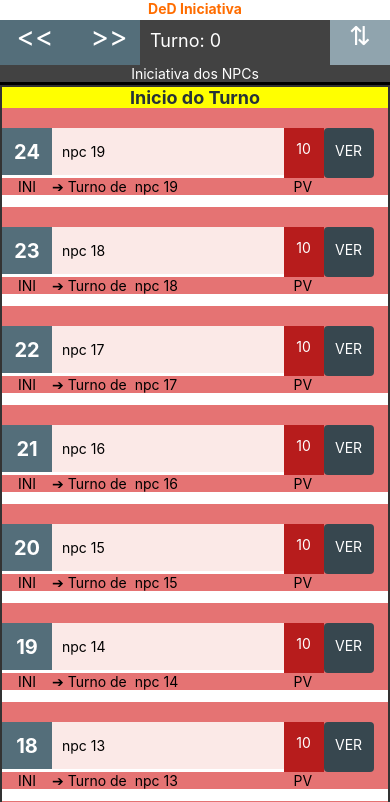
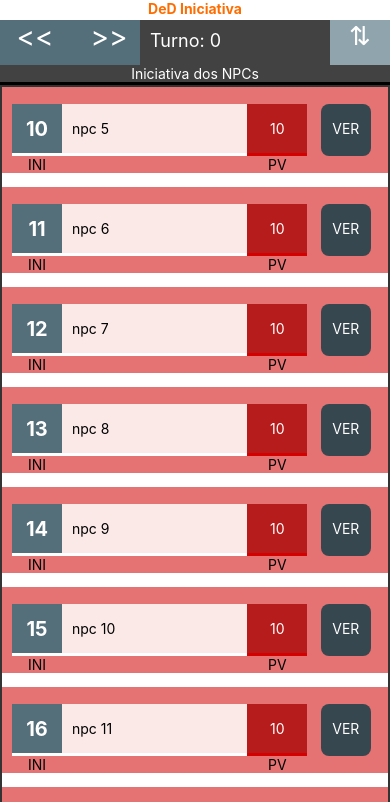
Before and after one commit to carlosh7sousa/iniciativa-ded-5e, a React Native app: screen / in a window 390 px wide. Shown: the top 802 px of the page. Built offline with nearby package versions, Linux system fonts and the light colour scheme.

Commit message:
fix: correções de layout

```diff
--- a/app/components/footer/footer-page.tsx
+++ b/app/components/footer/footer-page.tsx
@@ -20,7 +20,7 @@ export default class FooterPage extends Component<{ sortList(), nextTurn(), prev
                             <Text style={css.lblBtnAddNpc}>{labels.header.btnAddNpcLabel}</Text>
                         </Pressable>
 
-                        <TextInput style={css.txtAddNpc} keyboardType="default" onChangeText={this.props.addTextChange}></TextInput>
+                        <TextInput style={css.txtAddNpc} selectTextOnFocus  onChangeText={this.props.addTextChange}></TextInput>
                     </SafeAreaView>
 
                     <Pressable style={css.btnLimpar} onPress={this.props.clearAllNpc} onLongPress={this.props.clearAllList} >
--- a/app/components/npc/npc-page.tsx
+++ b/app/components/npc/npc-page.tsx
@@ -1,6 +1,6 @@
 import React, { Component } from 'react';
 import Npc from '../../models/npc';
-import { View, TextInput, Pressable, Text } from 'react-native';
+import { View, TextInput, Pressable, Text, SafeAreaView } from 'react-native';
 import { cssNpc as css } from "./npc-style";
 import { labels } from "../../models/labels";
 
@@ -30,70 +30,55 @@ export default class NpcPage extends Component<{ index: number, handlerSetNpc(np
 
 
 
-    getNpcView() {
+    // getNpcView() {
 
-        let npc: Npc = this.props.handlerGetNpc(this.props.index);
-        let npcView = css.npcViewCtrl;
-        if (npc != null) {
+    //     let npc: Npc = this.props.handlerGetNpc(this.props.index);
+    //     let npcView = css.npcViewCtrl;
 
-            if (!npc.isPlayer && npc.seuTurno){
-                return css. npcViewCtrlSelected;
-            }
+    // }
 
-            if (npc.isPlayer && npc.seuTurno) {
-                return css. playerViewCtrlSelected;
-            }
+    // getNpcViewLabel() {
+    //     let npc: Npc = this.props.handlerGetNpc(this.props.index);
+    //     let npcViewLabel = css.npcViewLabelCtrl;
 
-            if (npc.isPlayer && !npc.seuTurno) {
-                return css.playerViewCtrl;
-            }
-        }
+    //     if (npc != null) {
 
-        return npcView;
-    }
+    //         if (!npc.isPlayer && npc.seuTurno) {
+    //             return css.npcViewLabelCtrlSelected;
+    //         }
 
-    getNpcViewLabel() {
-        let npc: Npc = this.props.handlerGetNpc(this.props.index);
-        let npcViewLabel = css.npcViewLabelCtrl;
+    //         if (npc.isPlayer && npc.seuTurno) {
+    //             return css.playerViewLabelCtrlSelected;
+    //         }
 
-        if (npc != null) {
+    //         if (npc.isPlayer && !npc.seuTurno) {
+    //             return css.playerViewLabelCtrl;
+    //         }
+    //     }
 
-            if (!npc.isPlayer && npc.seuTurno){
-                return css. npcViewLabelCtrlSelected;
-            }
+    //     return npcViewLabel;
+    // }
 
-            if (npc.isPlayer && npc.seuTurno) {
-                return css. playerViewLabelCtrlSelected;
-            }
+    // getNpcCtrlViewLabel() {
+    //     let npc: Npc = this.props.handlerGetNpc(this.props.index);
+    //     let npcControlViewLabel = css.npcControlViewLabelCtrl;
 
-            if (npc.isPlayer && !npc.seuTurno) {
-                return css.playerViewLabelCtrl;
-            }
-        }
+    //     if (npc != null) {
+    //         if (!npc.isPlayer && npc.seuTurno) {
+    //             return css.npcControlViewLabelCtrlSelected;
+    //         }
 
-        return npcViewLabel;
-    }
+    //         if (npc.isPlayer && npc.seuTurno) {
+    //             return css.playerControlViewLabelCtrlSelected;
+    //         }
 
-    getNpcCtrlViewLabel() {
-        let npc: Npc = this.props.handlerGetNpc(this.props.index);
-        let npcControlViewLabel = css.npcControlViewLabelCtrl;
+    //         if (npc.isPlayer && !npc.seuTurno) {
+    //             return css.playerControlViewLabelCtrl;
+    //         }
 
-        if (npc != null) {
-            if (!npc.isPlayer && npc.seuTurno){
-                return css. npcControlViewLabelCtrlSelected;
-            }
-
-            if (npc.isPlayer && npc.seuTurno) {
-                return css. playerControlViewLabelCtrlSelected;
-            }
-
-            if (npc.isPlayer && !npc.seuTurno) {
-                return css.playerControlViewLabelCtrl;
-            }
-
-            return npcControlViewLabel;
-        }
-    }
+    //         return npcControlViewLabel;
+    //     }
+    // }
 
     handlePvTextChange = (strNewValue: string) => {
         let npc: Npc = this.props.handlerGetNpc(this.props.index);
@@ -127,7 +112,7 @@ export default class NpcPage extends Component<{ index: number, handlerSetNpc(np
                 newValue = 0;
             }
 
-            if (newValue > 99){
+            if (newValue > 99) {
                 newValue = 99;
             }
 
@@ -160,13 +145,17 @@ export default class NpcPage extends Component<{ index: number, handlerSetNpc(np
 
     handlerTurnoDe = (): string => {
 
-        let nome: string = this.props.handlerGetNpc(this.props.index).name;
+        let npc: Npc = this.props.handlerGetNpc(this.props.index);
 
-        if (nome.length > 20) {
-            return nome.substring(0, 20) + "..."
+        if (npc != null && npc.seuTurno){
+            return labels.npc.token + " " + npc.name
         }
 
-        return nome;
+        if (npc != null && npc.seuTurno && npc.name.length > 20){
+            return labels.npc.token + " " + npc.name.substring(0, 20) + "..."
+        }
+
+        return "";
 
     }
 
@@ -197,49 +186,58 @@ export default class NpcPage extends Component<{ index: number, handlerSetNpc(np
 
 
 
-    handlerInicioTurnoVisible = () => {
 
-        let npcMaiorIniciativa: Npc = this.obterNpcMaiorIniciativa();
-        let npc: Npc = this.handlerGetNpc(this.props.index);
-
-        if (npc != null && npcMaiorIniciativa != null && npc.id === npcMaiorIniciativa.id){
-            return (<View>
-                <Text style={css.lblInicioTurno}>{labels.npc.inicioTurno}</Text>
-            </View>);
-        }
-
-
-        return "";
-    }
 
 
     render() {
 
         return (
-            <>
-                {
-                    this.handlerInicioTurnoVisible()
-                }
-                <View style={this.getNpcView()}>
-                    <TextInput selectTextOnFocus style={css.initTxtCtrl} onChangeText={this.handleIniTextChange} keyboardType='number-pad' value={this.props.handlerGetNpc(this.props.index).initiativeModifier.toString()} />
-                    <TextInput selectTextOnFocus style={css.nameTxtCtrl} onChangeText={this.handleNpcTextChange} value={this.props.handlerGetNpc(this.props.index).name} />
+            <SafeAreaView style={css.vwNpcComponent}>
 
-                    <Pressable style={css.hpTxtCtrl} onPress={this.handlerHpClick} >
-                        <Text style={css.hpTxtCtrl} >{this.props.handlerGetNpc(this.props.index).currentHp.toString()}</Text>
-                    </Pressable>
+                <SafeAreaView style={css.vwNpcRow1}>
+                    <SafeAreaView style={css.vwNpcGroupCtrl1}>
+                        <Text style={css.lblIni}> </Text>
+                        <Text style={css.lblTurnoDe}>{this.handlerTurnoDe()}</Text>
+                        <Text style={css.lblPv}></Text>
+                    </SafeAreaView>
 
-                    <View style={this.getNpcCtrlViewLabel()}>
-                        <Pressable style={css.btnCtrl} onPress={this.handleNpcDetailsButtonClick}  >
-                            <Text style={css.btnLabelCtrl}>{labels.npc.buttonLabel}</Text>
+                    <SafeAreaView style={css.vwNpcGroupCtrl2}>
+                    </SafeAreaView>
+                </SafeAreaView>
+
+
+                <SafeAreaView style={css.vwNpcRow2}>
+
+                    <SafeAreaView style={css.vwNpcGroupCtrl1}>
+                        <TextInput selectTextOnFocus style={css.txtIni} onChangeText={this.handleIniTextChange} keyboardType='number-pad' value={this.props.handlerGetNpc(this.props.index).initiativeModifier.toString()} maxLength={2} />
+                        <TextInput selectTextOnFocus style={css.txtNomeNpc} onChangeText={this.handleNpcTextChange} value={this.props.handlerGetNpc(this.props.index).name} maxLength={20}/>
+
+                        <Pressable style={css.btnPv} onPress={this.handlerHpClick} >
+                            <Text style={css.lblBtnPv} >{this.props.handlerGetNpc(this.props.index).currentHp.toString()}</Text>
                         </Pressable>
-                    </View>
-                </View>
-                <View style={this.getNpcViewLabel()}>
-                    <Text style={css.iniLblCtrl}>{labels.npc.iniLabel}</Text>
-                    <Text style={css.nameLblTokenCtrl}>{labels.npc.token} {this.handlerTurnoDe()}</Text>
-                    <Text style={css.hpLblCtrl}>{labels.npc.hpLabel}</Text>
-                </View>
-            </>
+                    </SafeAreaView>
+
+                    <SafeAreaView style={css.vwNpcGroupCtrl2}>
+                        <Pressable style={css.btnVer} onPress={this.handleNpcDetailsButtonClick}  >
+                            <Text style={css.lblBtnVer}>{labels.npc.buttonLabel}</Text>
+                        </Pressable>
+                    </SafeAreaView>
+                </SafeAreaView>
+
+
+                <SafeAreaView style={css.vwNpcRow3}>
+                    <SafeAreaView style={css.vwNpcGroupCtrl1}>
+                        <Text style={css.lblIni}>{labels.npc.iniLabel}</Text>
+                        <Text style={css.lblTurnoDe}> </Text>
+                        <Text style={css.lblPv}>{labels.npc.hpLabel}</Text>
+                    </SafeAreaView>
+                    <SafeAreaView style={css.vwNpcGroupCtrl2}>
+
+                    </SafeAreaView>
+                </SafeAreaView>
+
+
+            </SafeAreaView>
         )
     }
 
--- a/app/components/npc/npc-style.tsx
+++ b/app/components/npc/npc-style.tsx
@@ -1,33 +1,42 @@
 import { StyleSheet } from 'react-native';
 
 export const cssNpc = StyleSheet.create({
-  npcViewCtrl: {
+
+  vwNpcComponent: {
+    width: "100%",
+    flexDirection: "column",
+    height: 100
+  },
+
+
+  vwNpcRow0: {
+    flexDirection: "row",
+    width: "100%",
+  },
+
+
+  vwNpcRow1: {
+    flexDirection: "row",
+    justifyContent: 'space-between',
+    width: "100%",
+    backgroundColor: "#E57373",
+
+  },
+
+
+
+  vwNpcRow2: {
+    flexDirection: "row",
+    justifyContent: 'space-between',
+    width: "100%",
+    backgroundColor: "#E57373",
+
+  },
+
+
+  vwNpcRow3: {
     flexDirection: "row",
     backgroundColor: "#E57373",
-    paddingBottom: 0,
-    paddingTop: 20,
-    width: "100%"
-  },
-  playerViewCtrl: {
-    flexDirection: "row",
-    backgroundColor: "#81C784",
-    paddingBottom: 0,
-    paddingTop: 20,
-    width: "100%"
-  },
-
-  npcViewCtrlSelected: {
-    flexDirection: "row",
-    backgroundColor: "#FFFF00",
-    paddingBottom: 0,
-    paddingTop: 20,
-    width: "100%"
-  },
-  playerViewCtrlSelected: {
-    flexDirection: "row",
-    backgroundColor: "#FFFF00r",
-    paddingBottom: 0,
-    paddingTop: 20,
     width: "100%"
   },
 
@@ -35,48 +44,56 @@ export const cssNpc = StyleSheet.create({
 
 
 
+  vwNpcGroupCtrl1: {
+    flexDirection: "row",
+    marginLeft: 10,
+    width: "80%"
+  },
+
+  vwNpcGroupCtrl2: {
+    flexDirection: "row",
+    marginRight: 10,
+    width: "20%"
+  },
 
 
-  npcViewLabelCtrl: {
-    flexDirection: "row",
-    backgroundColor: "#E57373",
-    paddingBottom: 0,
-    paddingTop: 0,
-    margin:0,
-    borderBottomWidth: 12,
+  txtIni: {
+    width: 50,
+    backgroundColor: "#546E7A",
+    color: "white",
+    fontWeight: "bold",
     borderBottomColor: "white",
-    width: "100%"
+    borderBottomWidth: 3,
+    padding: 10,
+    fontSize: 20,
+    textAlign: "center"
   },
-  playerViewLabelCtrl: {
-    flexDirection: "row",
-    backgroundColor: "#81C784",
-    paddingBottom: 0,
-    paddingTop: 0,
-    margin:0,
-    borderBottomWidth: 12,
+  txtNomeNpc: {
+    backgroundColor: "#FBE9E7",
+    width: "60%",
+    borderBottomWidth: 3,
     borderBottomColor: "white",
-    width: "100%"
+    paddingLeft: 10,
   },
 
-  npcViewLabelCtrlSelected: {
-    flexDirection: "row",
-    backgroundColor: "#FFFF00",
-    paddingBottom: 0,
-    paddingTop: 0,
-    margin:0,
-    borderBottomWidth: 12,
-    borderBottomColor: "white",
-    width: "100%"
+
+
+  lblBtnPv: {
+    textAlign: "center",
+    fontSize: 14,
+    color: "white",
+    width: 60,
+    paddingTop: 16,
+    paddingBottom: 16,
+    paddingRight: 4,
+    paddingLeft:4
   },
-  playerViewLabelCtrlSelected: {
-    flexDirection: "row",
-    backgroundColor: "#FFFF00",
-    paddingBottom: 0,
-    paddingTop: 0,
-    margin:0,
-    borderBottomWidth: 12,
-    borderBottomColor: "white",
-    width: "100%"
+  btnPv: {
+    textAlign: "center",
+    backgroundColor: "#B71C1C",
+    width: 60,
+    borderBottomWidth: 3,
+    borderBottomColor: "#D50000",
   },
 
 
@@ -84,123 +101,39 @@ export const cssNpc = StyleSheet.create({
 
 
 
+  lblBtnVer: {
+    textAlign: "center",
+    fontSize: 14,
+    color: "white",
+    width: 50,
+    paddingRight: 8,
+    paddingLeft: 8,
+    paddingTop: 16,
+    paddingBottom: 16
+  },
+  btnVer: {
+    textAlign: "center",
+    borderRadius: 8,
+    backgroundColor: "#37474F",
+    width: 50,
+  },
 
 
 
 
 
-
-
-
-
-
-
-
-
-
-  npcControlViewLabelCtrl: {
-    flexDirection: "row",
-    backgroundColor: "#E57373",
-    paddingBottom: 0,
-    paddingTop: 0,
-    margin:0,
-    width: 50
-  },
-  playerControlViewLabelCtrl: {
-    flexDirection: "row",
-    backgroundColor: "#81C784",
-    paddingBottom: 0,
-    paddingTop: 0,
-    margin:0,
-    width: 50
-  },
-
-
-  npcControlViewLabelCtrlSelected: {
-    flexDirection: "row",
-    backgroundColor: "#FFFF00",
-    paddingBottom: 0,
-    paddingTop: 0,
-    margin:0,
-    width: 50
-  },
-  playerControlViewLabelCtrlSelected: {
-    flexDirection: "row",
-    backgroundColor: "#FFFF00",
-    paddingBottom: 0,
-    paddingTop: 0,
-    margin:0,
-    width: 50
-  },
-
-
-
-
-  initTxtCtrl: {
-    width: 50,
-    backgroundColor: "#546E7A",
-    color: "white",
-    fontWeight: "bold",
-    borderBottomColor: "white",
-    borderBottomWidth: 3,
-    padding:10,
-    fontSize:20,
-    textAlign:"center"
-  },
-  nameTxtCtrl: {
-    backgroundColor:"#FBE9E7",
-    width: "60%",
-    borderBottomWidth: 3,
-    borderBottomColor: "white",
-    paddingLeft: 10,
-  },
-  hpTxtCtrl: {
-    backgroundColor: "#B71C1C",
-    color: "white",
-    textAlign:"center",
-    width: 40,
-    borderColor: "white",
-    paddingBottom:6,
-    paddingTop: 6
-
-  },
-  btnCtrl: {
-    textAlign: "center",
-    borderRadius: 4,
-    backgroundColor: "#37474F",
-    width: 50,
-    height: 50,
-  },
-  btnLabelCtrl:{
-    textAlign: "center",
-    fontSize: 14,
-    color: "white",
-    width: 50,
-    height: 50,
-    paddingRight: 8,
-    paddingLeft: 8,
-    paddingTop: 14,
-    paddingBottom: 14
-
-  },
-  iniLblCtrl:{
+  lblIni: {
     width: 50,
     textAlign: "center",
   },
-  nameLblTokenCtrl:{
+
+  lblTurnoDe: {
+    color: "black",
     width: "60%",
-    color: "black"
   },
-  hpLblCtrl: {
-    width: "10%",
-    textAlign: "center"
+
+  lblPv: {
+    textAlign: "center",
+    width: 60,
   },
-  lblInicioTurno:{
-    backgroundColor: "#FFFF00",
-    color: "#263238",
-    textAlign:"center",
-    fontSize: 18,
-    fontWeight: "bold"
-  }
-
 });
--- a/app/components/npcList/npc-list-page.tsx
+++ b/app/components/npcList/npc-list-page.tsx
@@ -164,7 +164,7 @@ export default class NpcListPage extends Component<{ npcs: Npc[], idSelected: nu
                 <Modal visible={this.isVisibleModalPv(this.state.indexModal)}>
                     <View style={css.modalView}>
                         <Text style={css.modalPvLblCtrl}>{this.handleModalNpcNameValue()} {labels.modalNpc.labelPv}: {this.handleModalNpcPvValue()}</Text>
-                        <TextInput style={css.modalPvTxtCtrl} selectTextOnFocus onChangeText={this.handleModalPvTextChange} keyboardType='number-pad' />
+                        <TextInput style={css.modalPvTxtCtrl} selectTextOnFocus onChangeText={this.handleModalPvTextChange} keyboardType='number-pad' maxLength={4} />
                         <View style={css.modalViewControls}>
 
                             <Pressable style={css.modalSubtractBtnCtrl}
```
